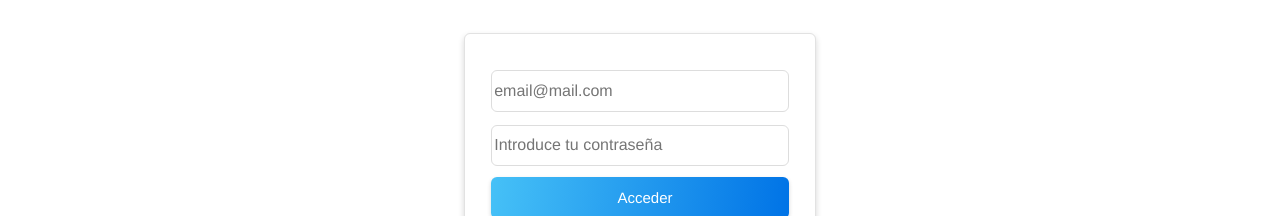
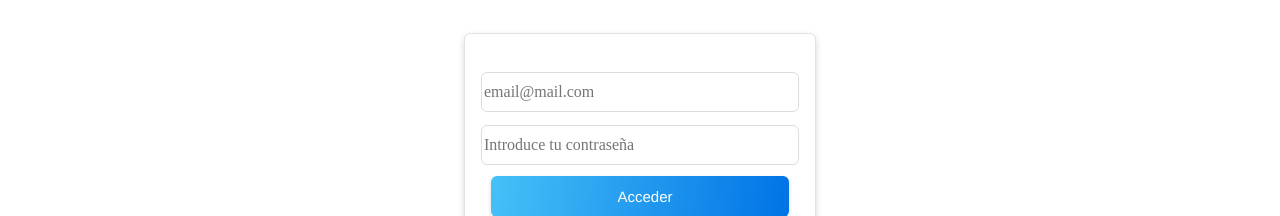
Before and after one commit to IT-Academy-BCN/ita-directory, a React (Create React App) app: page /login in a window 1280 px wide. Shown: the part 199-415 px from the top of the page. Built offline with nearby package versions, Linux system fonts and the light colour scheme.

Commit message:
fix inputStyling

```diff
--- a/src/components/units/Input/Input.js
+++ b/src/components/units/Input/Input.js
@@ -35,11 +35,11 @@ const Input = ({
 			onChange={onChange}
 			onFocus={onFocus}
 			onBlur={onBlur}
-			className={`${className} ${error ? "error" : ""}`} //improve error
+			disabled={disabled}
 			id={id}
 			name={name}
-			disabled={disabled}
 			minLength={minlength}
+			className={`${className} ${error ? "error" : ""} ${disabled ? "disabled" : ""}`} //improve error
 		/>
 		// add error styling
 	);
@@ -61,7 +61,7 @@ Input.propTypes = {
 	minlength: PropTypes.oneOfType([PropTypes.number, PropTypes.string]),
 	maxlength: PropTypes.oneOfType([PropTypes.number, PropTypes.string]),
 	size: PropTypes.number,
-	disabled: PropTypes.bool,
+	disabled: PropTypes.bool, //string?
 	errorText: PropTypes.string,
 	errorStyles: PropTypes.oneOfType([PropTypes.object, PropTypes.string]),
 	error: PropTypes.bool,
--- a/src/components/units/Input/styles.js
+++ b/src/components/units/Input/styles.js
@@ -1,28 +1,37 @@
 import styled from "styled-components";
-import Colors from "theme/Colors";
+// import Colors from "theme/Colors";
 
 const StyledInput = styled.input`
-	top: 1rem;
-	width: 18.6rem;
-	height: 2.6rem;
+	top: 301px; //top: 1rem;
+	left: 492px;
+	width: 100%; //width: 18.6rem;
+	height: 40px; //height: 2.6rem;
 	border-radius: 6px;
 	margin: 0.4rem 0 0.4rem 0;
 	opacity: 1;
 	outline: none;
 	border: 1px solid #dddddd;
 	text-align: left;
-	font: normal normal normal 16px/32px Helvetica Neue;
-	letter-spacing: 0px;
-	color: #393939;
+	//font: normal normal normal 16px/32px Helvetica Neue;
+	//letter-spacing: 0px;
+	//color: #393939;
 	opacity: 1;
+	&.success {
+		background: #ffffff 0% 0% no-repeat padding-box;
+		border: 1px solid "#dddddd";
+	}
 	&.error {
-		border: 1px solid ${Colors.redColor};
-		color: #7d868b;
+		background: #ffffff 0% 0% no-repeat padding-box;
+		border: 1px solid "#971132";
+	}
+	&.disabled {
+		background: #e7ebf0 0% 0% no-repeat padding-box;
+		border: 2px solid "#dddddd";
 	}
 `;
 
-// add input state messages: error, disabled, success
-// check input con el diseño
+// X add input state messages: error, disabled, success
+// x check input con el diseño
 // top: 301px;
 // left: 492px;
 // width: 100%;
--- a/src/theme/Colors.js
+++ b/src/theme/Colors.js
@@ -3,6 +3,7 @@ const Colors = {
 	black: "#000000",
 	mainColor: "orange",
 	redColor: "rgba(193, 12, 12, 1)",
+	// darkRed: "#971132",
 	lightBlue: "#46C1F7",
 	darkBlue: "#0073E6",
 };
```
